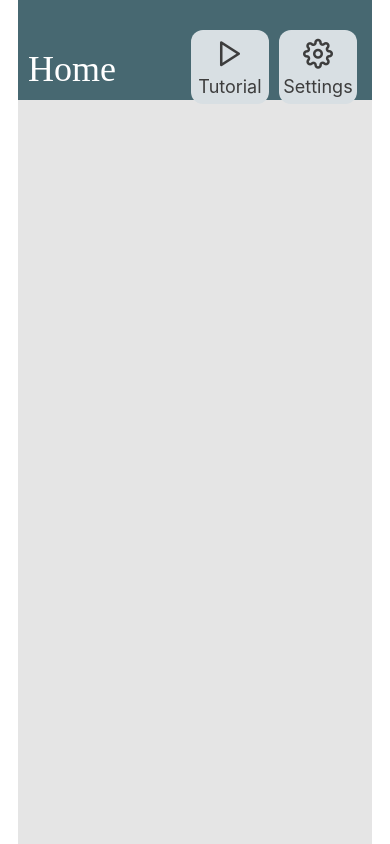
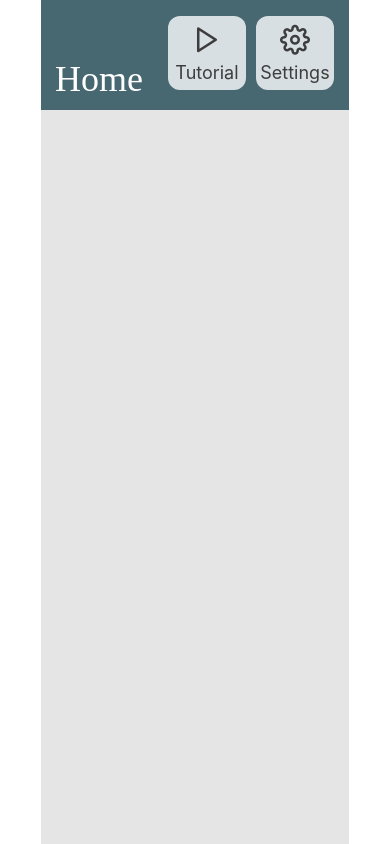
Before and after one commit to ekreis/SilverHomeApp, a React Native app: screen / in a window 390 px wide. Built offline with nearby package versions, Linux system fonts and the light colour scheme.

Commit message:
Updated header alignment to work for android

```diff
--- a/components/Header.js
+++ b/components/Header.js
@@ -25,27 +25,27 @@ export default Header;
 const styles = StyleSheet.create({
   buttonsContainer: {
     flexDirection: "row",
-    paddingVertical: 20,
-    paddingHorizontal: 10,
+    padding: 10,
+    alignSelf: "flex-end",
+    justifyContent: 'flex-start'
   },
   container: {
     backgroundColor: colors.primary,
     flexDirection: "row",
     width: "100%",
-    height: Constants.statusBarHeight + 100,
+    height: Constants.statusBarHeight + 110,
   },
   content: {
     flexDirection: "row",
-    flexGrow: 100,
-    //alignItems: "center",
     width: "100%",
-    justifyContent: 'flex-end',
+    justifyContent: "space-between",
   },
   title: {
     color: colors.white,
     fontSize: 36,
     padding: 10,
-    paddingRight: 60,
+    paddingLeft: 14,
     alignSelf: "flex-end",
+    justifyContent: "center"
   },
 });
```
